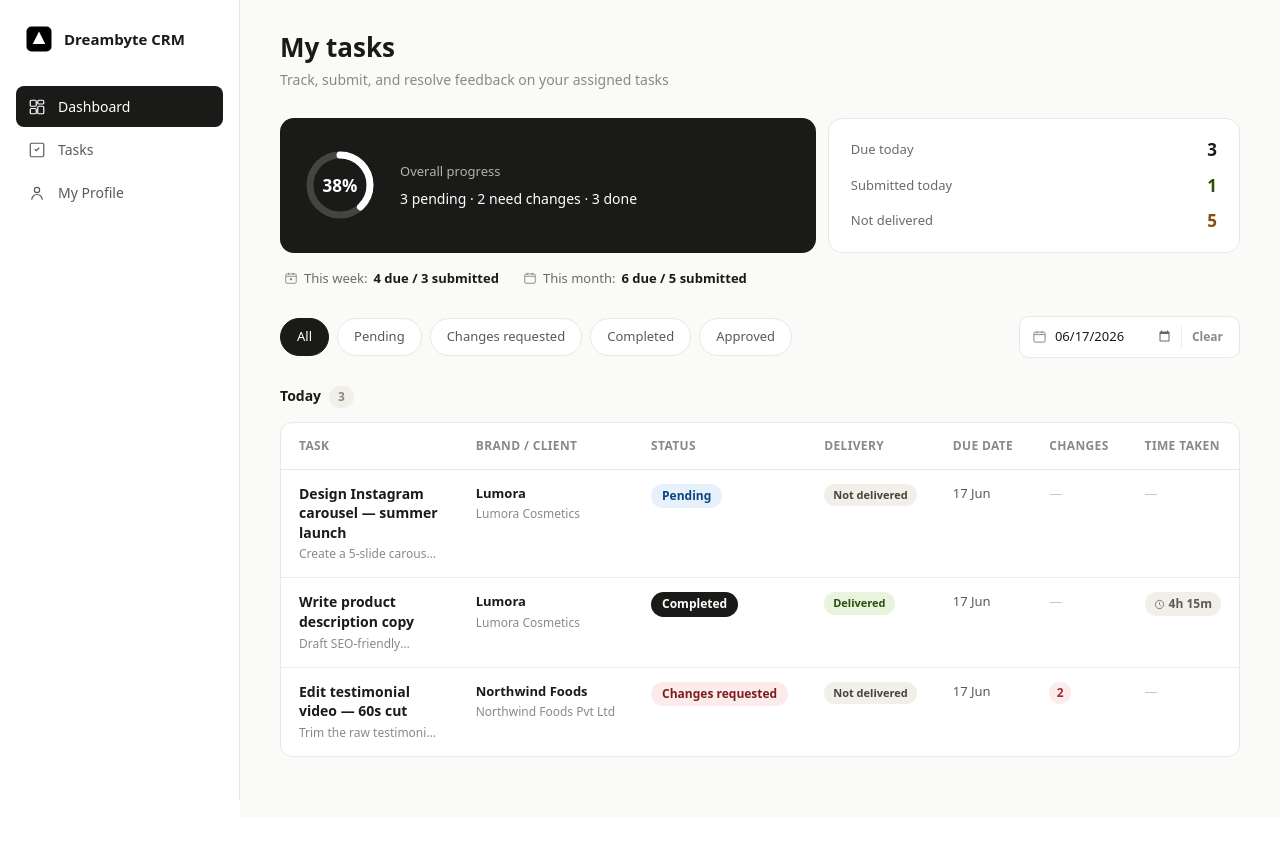
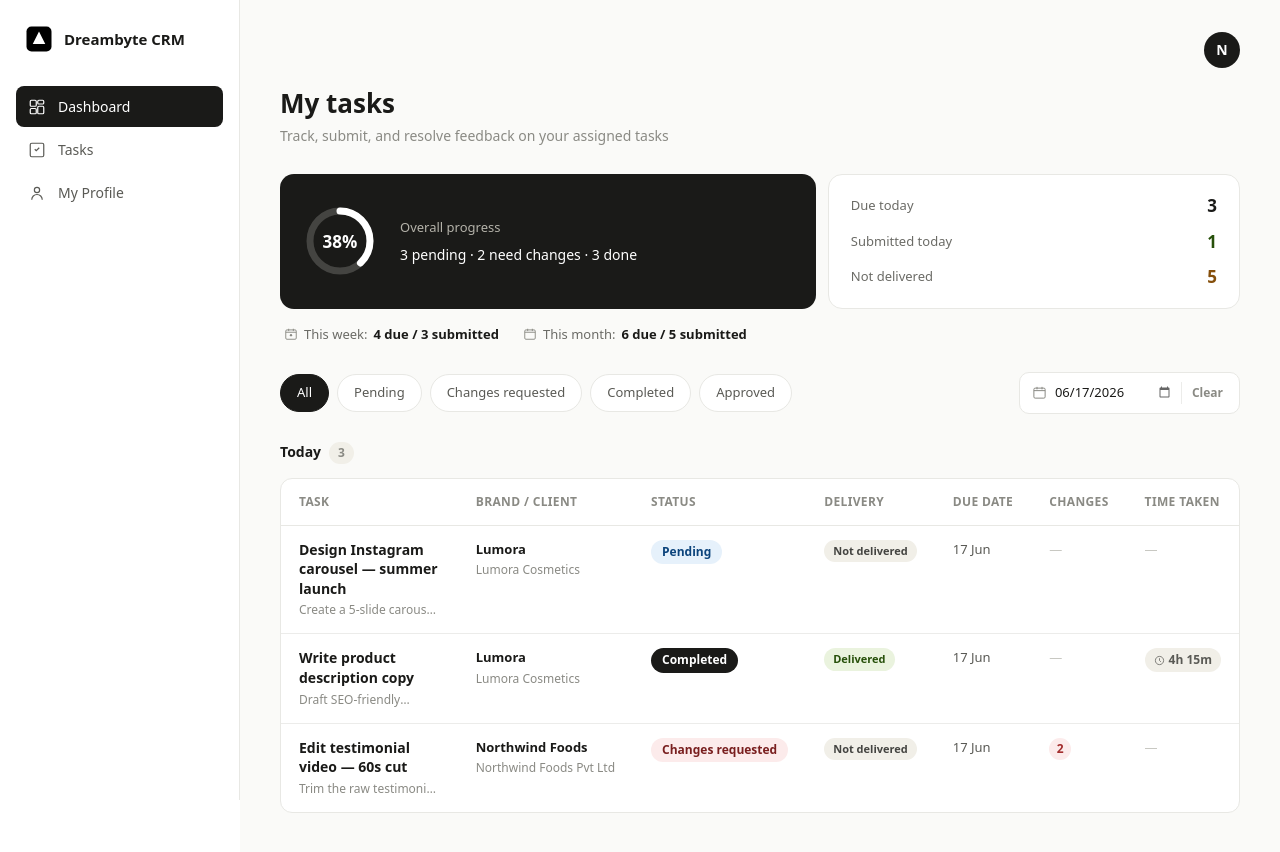
Before and after one commit to ArunNegi989/dreambyte_crm, a Next.js app: page /dashboard/employeedashboard in a window 1280 px wide. Shown: the top 852 px of the page. Before the commit the page ends 817 px from the top, so only its background shows below. Built offline with nearby package versions, Linux system fonts and the light colour scheme.

Commit message:
profile icon

```diff
--- a/app/dashboard/employeedashboard/page.tsx
+++ b/app/dashboard/employeedashboard/page.tsx
@@ -115,6 +115,13 @@ export default function EmployeeDashboardPage() {
       <Sidebar />
 
       <div className={styles.page}>
+
+        <div className={styles.topBar}>
+          <a href="/dashboard/employeedashboard/profile" className={styles.profileBtn} title="View profile">
+            <span className={styles.profileInitials}>N</span>
+          </a>
+        </div>
+
         <header className={styles.pageHeader}>
           <h1 className={styles.pageTitle}>My tasks</h1>
           <p className={styles.pageSubtitle}>Track, submit, and resolve feedback on your assigned tasks</p>
--- a/assets/styles/employeedashboard/EmployeeDashboard.module.css
+++ b/assets/styles/employeedashboard/EmployeeDashboard.module.css
@@ -165,3 +165,35 @@
     width: 100%;
   }
 }
+
+/* --- Additions: top bar with profile icon --- */
+
+.topBar {
+  display: flex;
+  justify-content: flex-end;
+  margin-bottom: 20px;
+}
+
+.profileBtn {
+  display: flex;
+  align-items: center;
+  justify-content: center;
+  width: 36px;
+  height: 36px;
+  border-radius: 50%;
+  background-color: #1a1a18;
+  text-decoration: none;
+  transition: opacity 0.15s ease;
+}
+
+.profileBtn:hover {
+  opacity: 0.8;
+}
+
+.profileInitials {
+  font-size: 14px;
+  font-weight: 600;
+  color: #ffffff;
+  line-height: 1;
+  user-select: none;
+}
```
